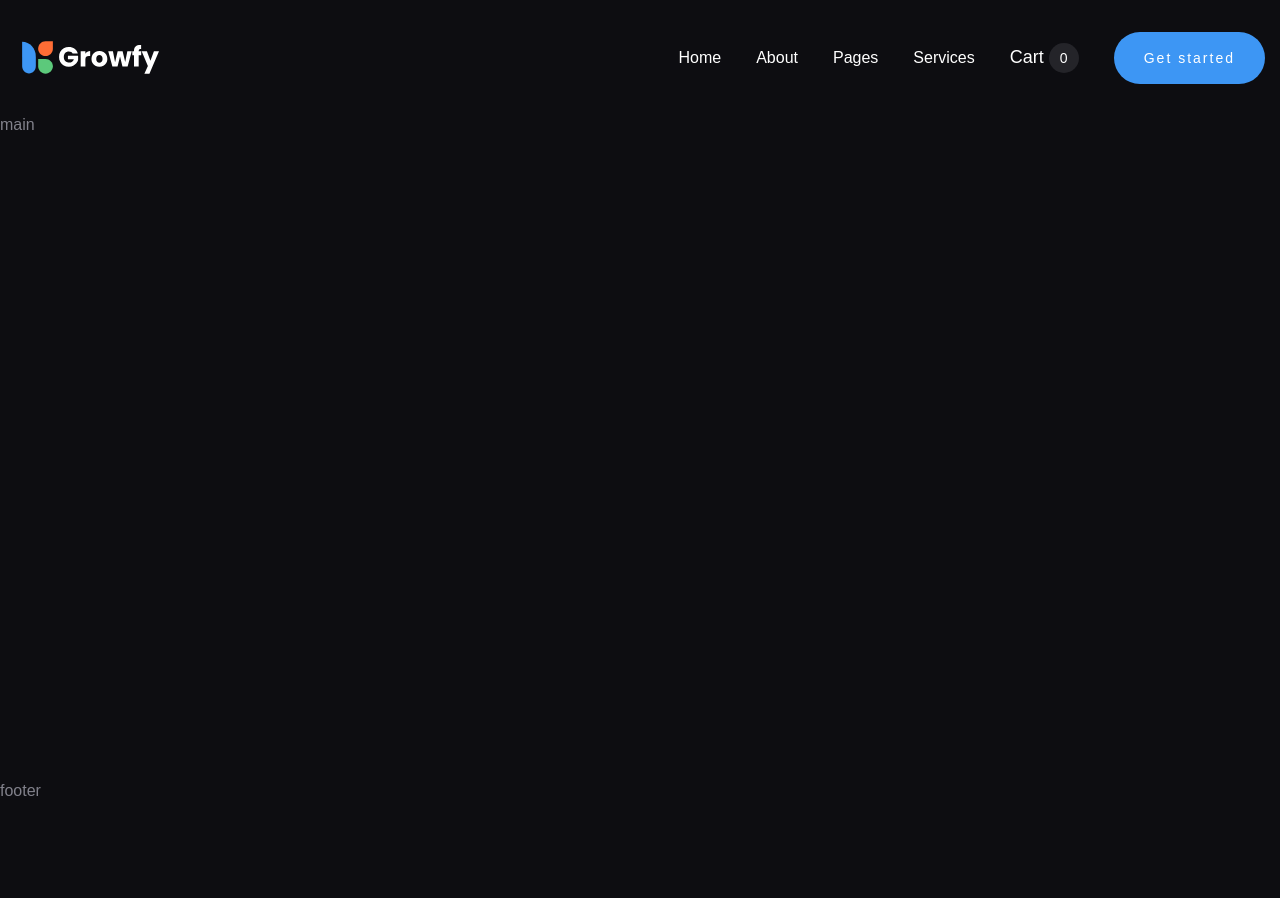
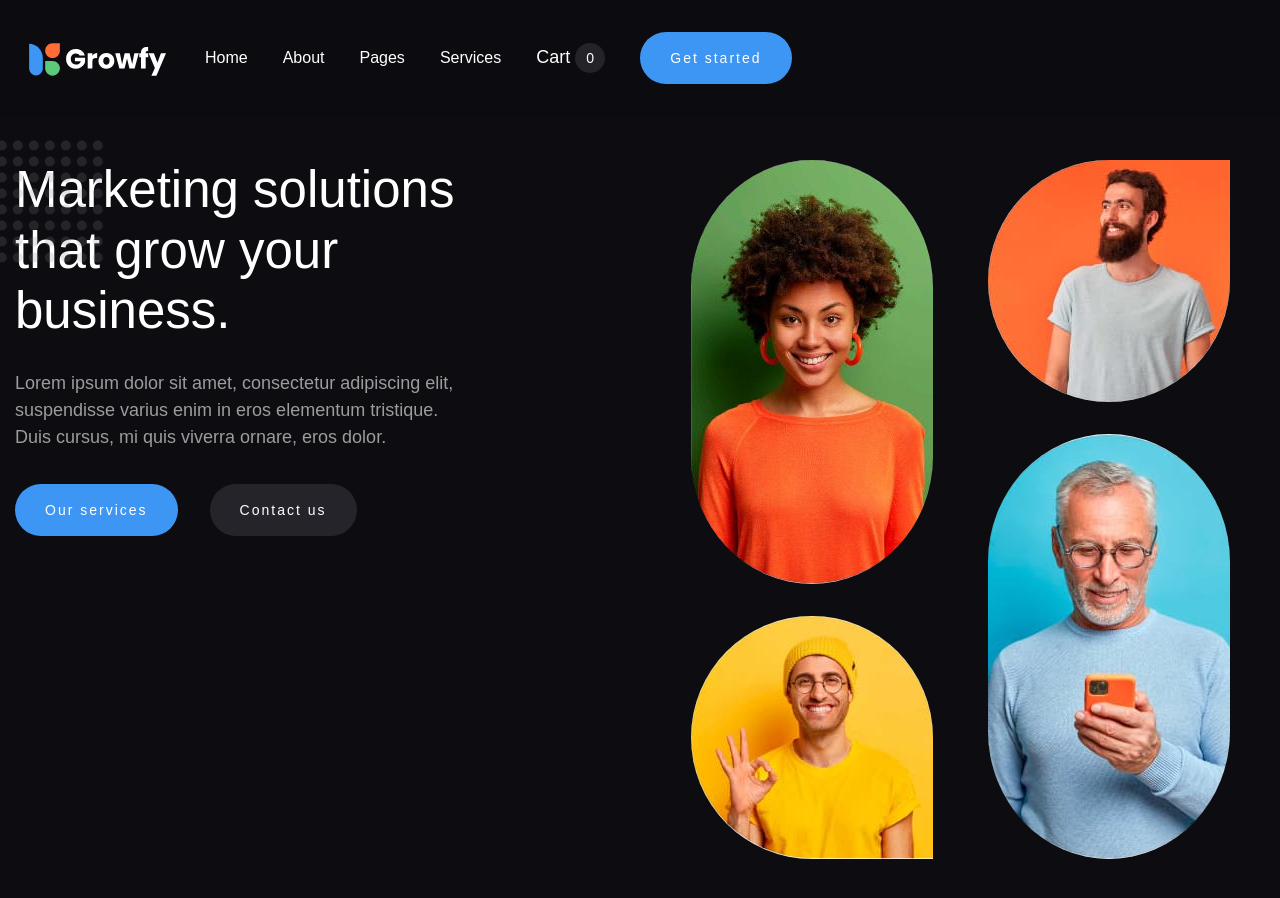
Before and after one commit to IvSem/Growfy, a plain HTML site: page index.html in a window 1280 px wide. Before the commit the page ends 800 px from the top, so only its background shows below. Drawn offline with Linux system fonts and the light colour scheme.

Commit message:
add hero section

```diff
--- a/index.html
+++ b/index.html
@@ -49,8 +49,55 @@
 					</button>
 				</div>
 			</header>
-			<main class="main">main</main>
-			<footer class="footer">footer</footer>
+			<!--? =====Page ===== -->
+			<main class="page">
+				<!--? =====Main-section===== -->
+				<section class="page__main main">
+					<div class="main__container">
+						<!--? =====Main-content===== -->
+						<div class="main__content">
+							<div class="main__header header-main">
+								<h1 class="header-main__title">
+									Marketing solutions that grow your business.
+								</h1>
+								<p class="header-main__text">
+									Lorem ipsum dolor sit amet, consectetur adipiscing elit,
+									suspendisse varius enim in eros elementum tristique. Duis
+									cursus, mi quis viverra ornare, eros dolor.
+								</p>
+								<div class="header-main__actions">
+									<a class="header-main__button button" href="">Our services</a>
+									<a class="header-main__button button button_dark" href=""
+										>Contact us</a
+									>
+								</div>
+							</div>
+						</div>
+
+						<!--? =====Main-images===== -->
+						<div class="main__images images-main">
+							<div class="images-main__column">
+								<div class="images-main__item images-main__item_1">
+									<img src="./img/main/01.jpg" alt="woman" />
+								</div>
+								<div class="images-main__item images-main__item_2">
+									<img src="./img/main/02.jpg" alt="men" />
+								</div>
+							</div>
+
+							<div class="images-main__column">
+								<div class="images-main__item images-main__item_3">
+									<img src="./img/main/03.jpg" alt="men " />
+								</div>
+								<div class="images-main__item images-main__item_4">
+									<img src="./img/main/04.jpg" alt="oldman" />
+								</div>
+							</div>
+						</div>
+					</div>
+				</section>
+			</main>
+			<footer class="footer"></footer>
 		</div>
 		<script src="./js/script.js"></script>
 	</body>
--- /dev/null
+++ b/scss/_common.scss
@@ -0,0 +1,82 @@
+//?===========================Button===========================
+.button {
+	position: relative;
+	z-index: 2;
+	display: inline-block;
+	text-align: center;
+	background-color: var(--button-bg-color);
+	border-radius: 50px;
+	padding: 16px 30px;
+	color: var(--main-light-color);
+	font-size: 14px;
+	font-weight: 500;
+	line-height: 1.43; /* 22/14 */
+	letter-spacing: 2px;
+	transition: background-color 0.3s ease-in-out;
+
+	&:hover {
+		background-color: var(--accent-color);
+	}
+
+	@media (max-width: $tablet) {
+		padding: 14px 20px;
+	}
+
+	&_dark {
+		background-color: rgba(129, 129, 139, 0.2);
+		&:hover {
+			background-color: rgba(211, 211, 217, 0.2);
+		}
+	}
+}
+//?===========================BEM header===========================
+.header-main {
+	// .header-main__title
+	&__title {
+		font-weight: 500;
+		font-size: 51px;
+		line-height: 1.19; /* 61/51 */
+		color: var(--main-light-color);
+
+		&:not(:last-child) {
+			margin-bottom: 28px;
+		}
+		@media (min-width: $mobile) {
+			max-width: 505px;
+		}
+		@media (max-width: $tablet) {
+			font-size: 44px;
+		}
+		@media (max-width: $mobile) {
+			font-size: 32px;
+			&:not(:last-child) {
+				margin-bottom: 10px;
+			}
+		}
+	}
+
+	// .header-main__text
+	&__text {
+		font-weight: 300;
+		font-size: 18px;
+		line-height: 1.5;
+		color: var(--second-text-color);
+
+		&:not(:last-child) {
+			margin-bottom: 33px;
+		}
+		@media (max-width: $tablet) {
+			&:not(:last-child) {
+				margin-bottom: 25px;
+			}
+		}
+		@media (max-width: $mobile) {
+			&:not(:last-child) {
+				margin-bottom: 15px;
+			}
+		}
+		@media (min-width: $mobile) {
+			max-width: 460px;
+		}
+	}
+}
--- a/scss/_header.scss
+++ b/scss/_header.scss
@@ -1,6 +1,11 @@
 @import '_veriable';
 .header {
-	// .header__container
+	position: fixed;
+	width: 100%;
+	top: 0;
+	left: 0;
+	z-index: 50;
+	background-color: #0d0d1182; // .header__container
 	&__container {
 		display: flex;
 		column-gap: 35px;
@@ -19,6 +24,7 @@
 
 	// .header__logo
 	&__logo {
+		padding-left: 7px;
 		position: relative;
 		z-index: 2;
 
@@ -26,15 +32,6 @@
 			flex: 0 0 43px;
 			overflow: hidden;
 		}
-	}
-
-	// .header__menu
-	&__menu {
-		flex: 1 1 auto;
-	}
-
-	// .header__cart
-	&__cart {
 	}
 
 	// .header__button
@@ -89,10 +86,6 @@
 			justify-content: center;
 			text-align: center;
 		}
-	}
-
-	// .menu__item
-	&__item {
 	}
 
 	// .menu__link
--- /dev/null
+++ b/scss/_mainpage.scss
@@ -0,0 +1,89 @@
+.main {
+	padding: 160px 0px 100px 0px;
+	@media (max-width: $tablet) {
+		padding: 120px 0px 60px 0px;
+	}
+	@media (max-width: $mobile) {
+		padding: 100px 0px 30px 0px;
+	}
+
+	// .main__container
+	&__container {
+		display: flex;
+		gap: 32px;
+		@media (max-width: $mobile) {
+			flex-direction: column;
+		}
+	}
+
+	// .main__content
+	&__content {
+		flex: 0 1 50%;
+
+		@media (max-width: $mobile) {
+			align-self: stretch;
+		}
+	}
+
+	// .main__header
+	&__header {
+		position: relative;
+		&::before {
+			position: absolute;
+			top: -20px;
+			left: -35px;
+			content: '';
+			width: 123px;
+			height: 123px;
+			background: url('../img/main/decor-main.svg') 0 0 /100% no-repeat;
+		}
+	}
+}
+
+.header-main {
+	// .header-main__actions
+	&__actions {
+		display: flex;
+		gap: 15px 32px;
+		@media (max-width: $tablet) {
+			justify-content: center;
+		}
+		@media (max-width: $mobileSmall) {
+			flex-direction: column;
+		}
+	}
+}
+
+//?===========================images-main===========================
+
+.images-main {
+	flex: 0 1 50%;
+	display: flex;
+	justify-content: center;
+	gap: 9%;
+	// .images-main__column
+	&__column {
+		display: flex;
+		flex-direction: column;
+		gap: 32px; /* 32/696 */
+	}
+
+	// .images-main__item
+	&__item {
+		overflow: hidden;
+		&_1,
+		&_4 {
+			border-radius: 50% / 30%;
+		}
+		&_2 {
+			border-radius: 50% 50% 0% 50%;
+		}
+		&_3 {
+			border-radius: 50% 0% 50% 50%;
+		}
+	}
+
+	&__item img {
+		max-width: 100%;
+	}
+}
--- a/scss/_reset.scss
+++ b/scss/_reset.scss
@@ -19,7 +19,7 @@ li {
 }
 
 img {
-	// vertical-align: top;
+	vertical-align: top;
 }
 
 h1,
--- a/scss/_ui.scss
+++ /dev/null
@@ -1,23 +0,0 @@
-//?===========================Button===========================
-.button {
-	position: relative;
-	z-index: 2;
-	display: inline-block;
-	text-align: center;
-	background-color: var(--button-bg-color);
-	border-radius: 50px;
-	padding: 16px 30px;
-	color: var(--main-light-color);
-	font-size: 14px;
-	line-height: 1.43; /* 22/14 */
-	letter-spacing: 2px;
-	transition: background-color 0.3s ease-in-out;
-
-	&:hover {
-		background-color: var(--accent-color);
-	}
-
-	@media (max-width: $tablet) {
-		padding: 14px 20px;
-	}
-}
--- a/scss/_veriable.scss
+++ b/scss/_veriable.scss
@@ -2,6 +2,7 @@
 	// --main-dark-color: #303030;
 	--main-light-color: #ffffff;
 	--main-text-color: #81818b;
+	--second-text-color: #9c9c9c;
 	--main-bg-color: #0d0d11;
 	--burger-bg-color: #063948;
 	--card-bg-color: rgba(129, 129, 139, 0.2);
--- a/scss/style.scss
+++ b/scss/style.scss
@@ -4,7 +4,8 @@
 @import '_reset';
 @import '_veriable';
 @import '_header';
-@import '_ui';
+@import '_common';
+@import '_mainpage';
 
 @import url('https://fonts.googleapis.com/css?family=Poppins:300,regular,500&display=swap&subset=cyrillic-ext');
 
@@ -29,6 +30,6 @@ body {
 	padding: 0px 15px 0px 15px;
 	margin: 0 auto;
 }
-main {
+.page {
 	flex: 1 1 auto;
 }
```
Also changed, not shown: css/style.css, img/main/01.jpg (added), img/main/02.jpg (added), img/main/03.jpg (added), img/main/04.jpg (added), img/main/decor-main.svg (added).
